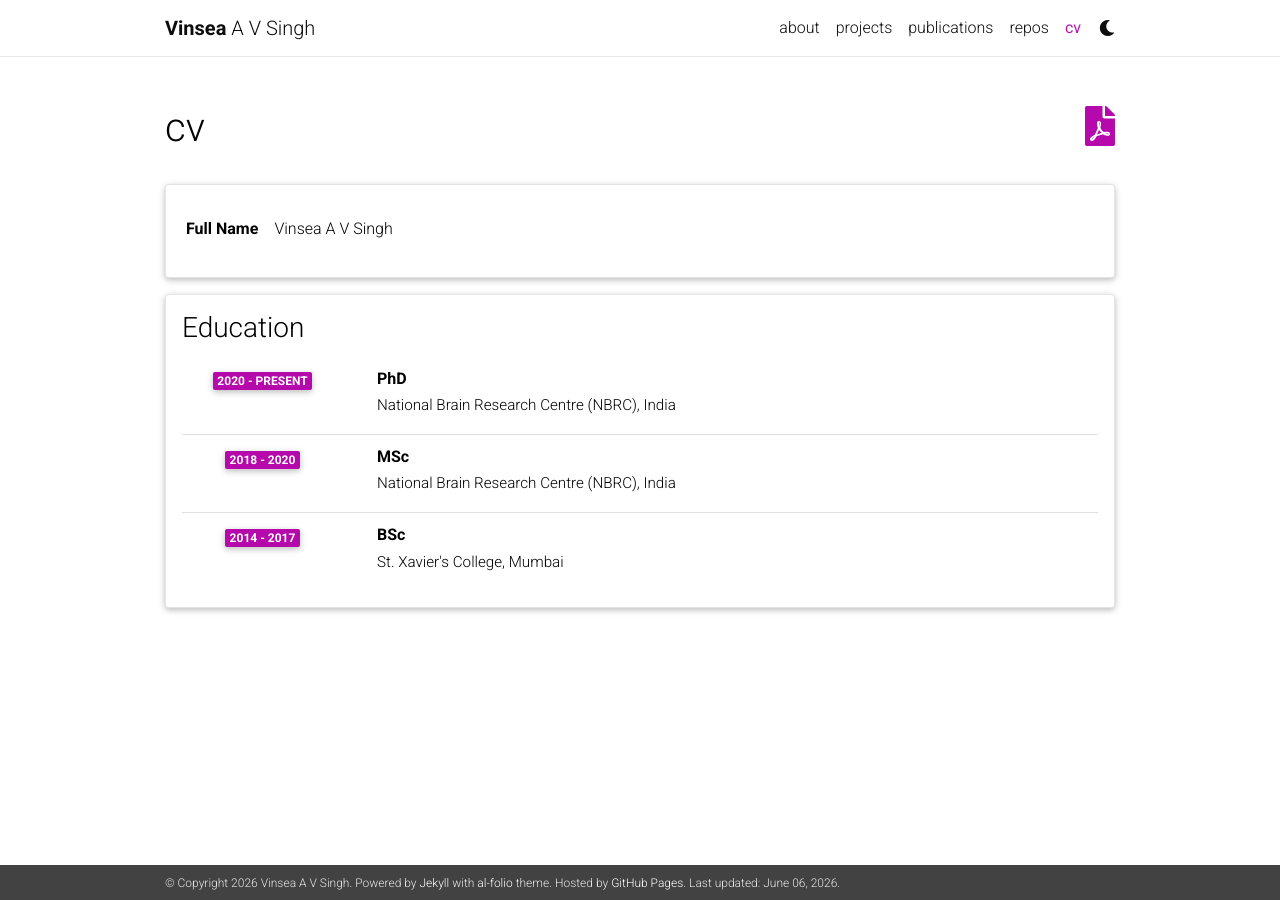
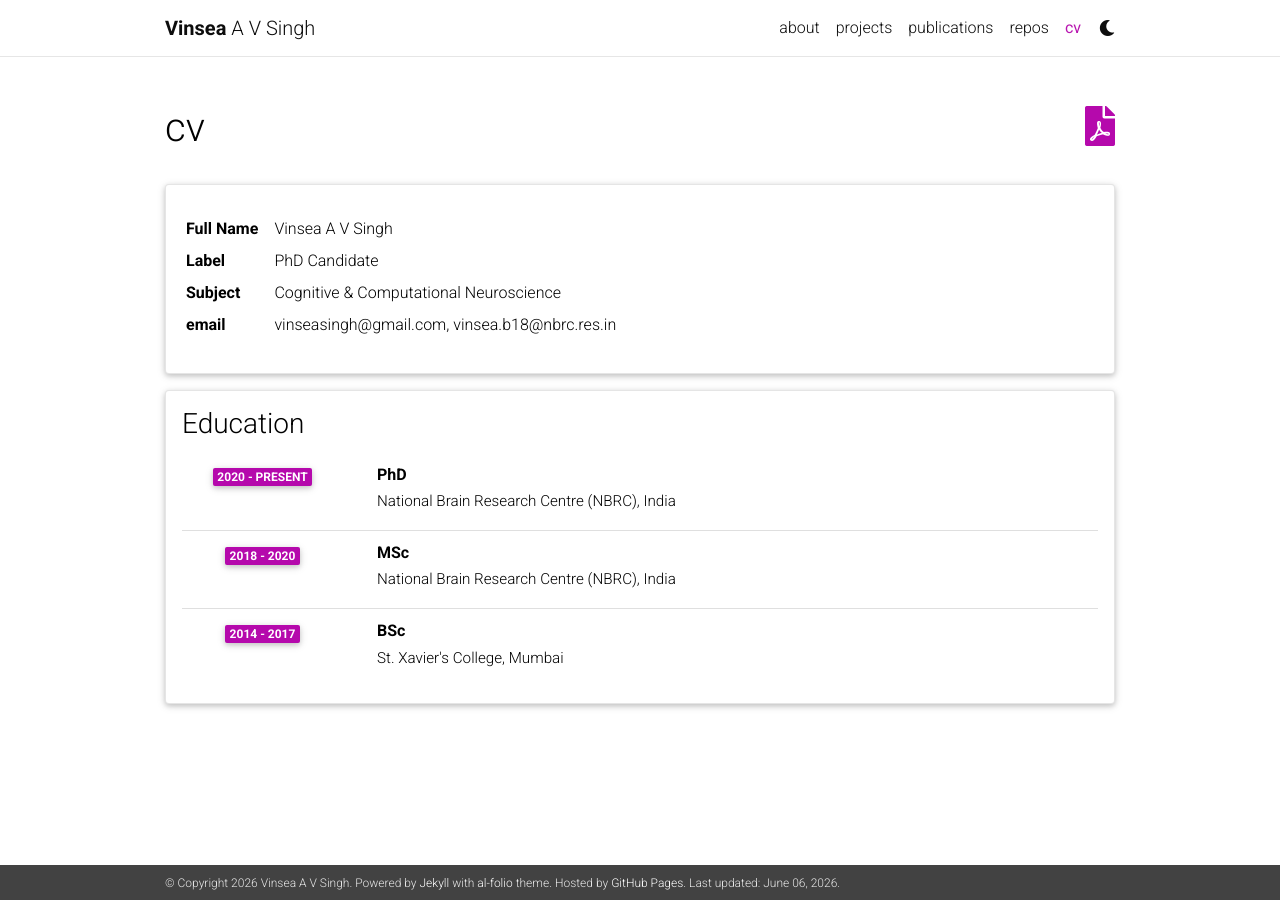
Before and after one commit to VinseaSingh/vinseasingh.github.io, a Jekyll site: the page built from _pages/cv.md, in a window 1280 px wide. Built offline with Jekyll 4.4.1, drawn with Linux system fonts in a browser that asks for light colours; comment, search, counter and statistics services are not loaded; a style sheet for code colours, icons or effects is not loaded.

Commit message:
Update cv.yml

```diff
--- a/_data/cv.yml
+++ b/_data/cv.yml
@@ -3,6 +3,12 @@
   contents:
     - name: Full Name
       value: Vinsea A V Singh
+    - name: Label
+      value: PhD Candidate
+    - name: Subject
+      value: Cognitive & Computational Neuroscience
+    - name: email
+      value: vinseasingh@gmail.com, vinsea.b18@nbrc.res.in
 
 #- title: Experience
   #type: time_table
```
